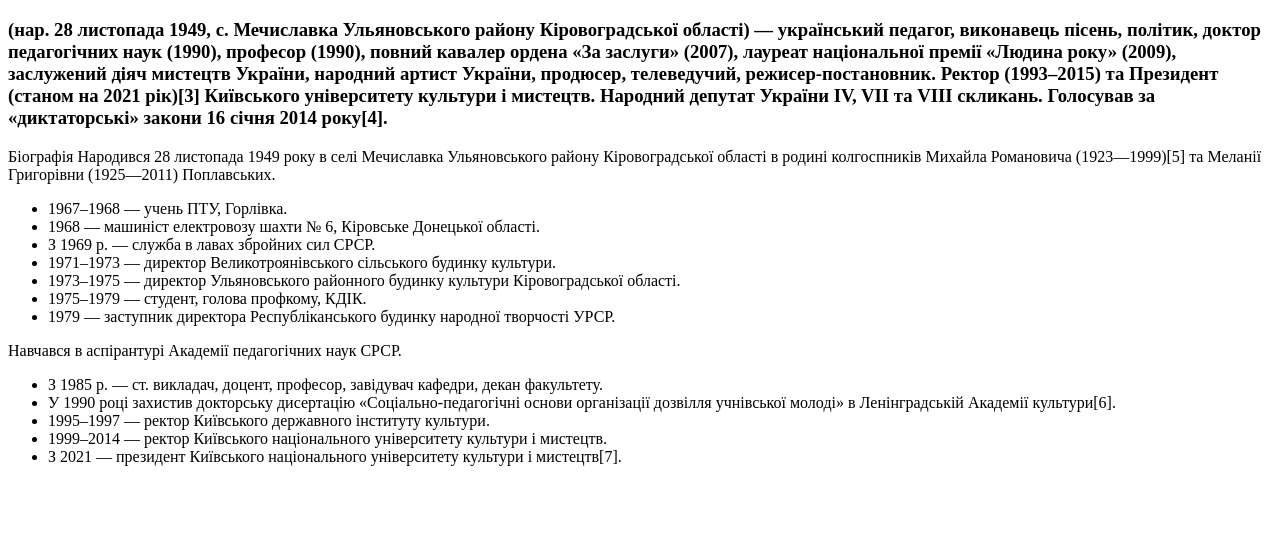
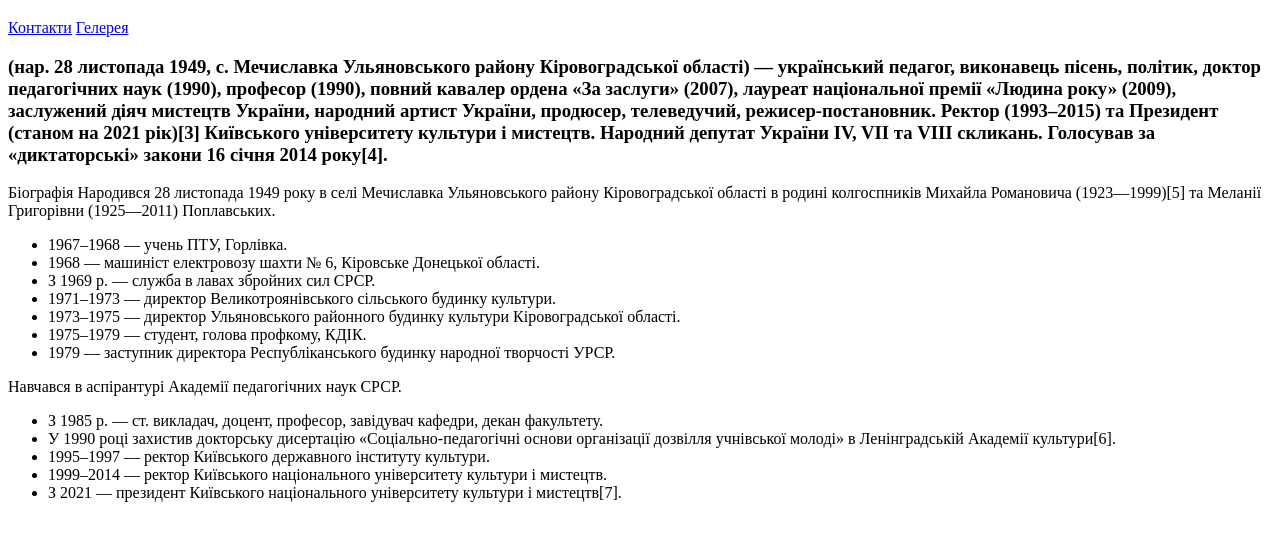
Before and after one commit to Taisiiami/QA, a plain HTML site: page index.html in a window 1280 px wide. Shown: the part 61-602 px from the top of the page. Drawn offline with Linux system fonts and the light colour scheme.

Commit message:
add links

```diff
--- a/index.html
+++ b/index.html
@@ -4,19 +4,23 @@
     <meta charset="UTF-8">
     <meta name="viewport" content="width=device-width, initial-scale=1.0">
     <title>Document</title>
+    <link rel="stylesheet" href="css/style.css">
+
 </head>
 <body>
     <h1>
         Михайло Поплавський
     </h1>
+    <a href="pages/contact.html">Контакти</a>
+    <a href="pages/gallery.html">Гелерея</a>
     <h3>
         (нар. 28 листопада 1949, с. Мечиславка Ульяновського району Кіровоградської області) — український педагог, виконавець пісень, політик, доктор педагогічних наук (1990), професор (1990), повний кавалер ордена «За заслуги» (2007), лауреат національної премії «Людина року» (2009), заслужений діяч мистецтв України, народний артист України, продюсер, телеведучий, режисер-постановник. Ректор (1993–2015) та Президент (станом на 2021 рік)[3] Київського університету культури і мистецтв. Народний депутат України IV, VII та VIII скликань. Голосував за «диктаторські» закони 16 січня 2014 року[4].
     </h3>
-    <p>
+    <p id="par">
         Біографія
 Народився 28 листопада 1949 року в селі Мечиславка Ульяновського району Кіровоградської області в родині колгоспників Михайла Романовича (1923—1999)[5] та Меланії Григорівни (1925—2011) Поплавських.
     </p>
-    <ul>
+    <ul class="sss">
         <li>
             1967–1968 — учень ПТУ, Горлівка.
         </li>
@@ -39,10 +43,10 @@
             1979 — заступник директора Республіканського будинку народної творчості УРСР.
         </li>
     </ul>
-    <p>
+    <p id="parr">
         Навчався в аспірантурі Академії педагогічних наук СРСР.
     </p>
-    <ul>
+    <ul class="sps">
         <li>
             З 1985 р. — ст. викладач, доцент, професор, завідувач кафедри, декан факультету.
         </li>
```
Also changed, not shown: pages/contact.html (+2 -0 lines), pages/gallery.html (+1 -0 lines), 1 other file.
